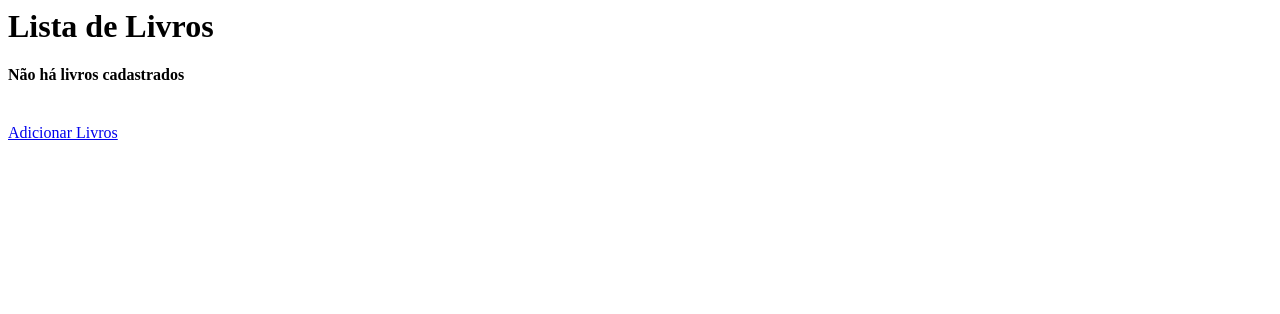
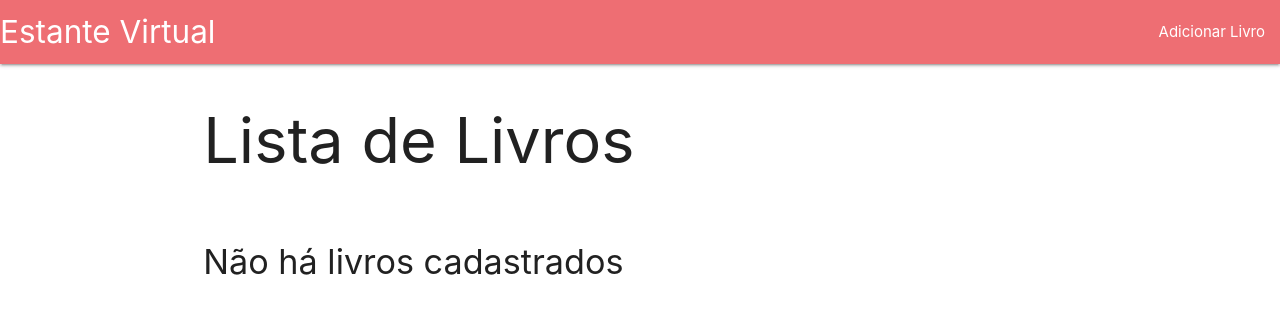
Before and after one commit to CleysonPH/flask-virtual-bookshelf, a Flask app: page / in a window 1280 px wide. Shown: the top 314 px of the page. Run offline with Flask 2, Linux system fonts and the light colour scheme; data that the repository does not hold is empty.

Commit message:
Styled the book list page

```diff
--- /dev/null
+++ b/app/templates/base.html
@@ -0,0 +1,49 @@
+<!DOCTYPE html>
+<html lang="pt-br">
+<head>
+    <meta charset="UTF-8">
+    <meta name="viewport" content="width=device-width, initial-scale=1.0">
+    <meta http-equiv="X-UA-Compatible" content="ie=edge">
+
+    <!--Import Google Icon Font-->
+    <link href="https://fonts.googleapis.com/icon?family=Material+Icons" rel="stylesheet">
+    <!--Import materialize.css-->
+    <link type="text/css" rel="stylesheet" href="{{ url_for('static', filename='css/materialize.min.css') }}"  media="screen,projection"/>
+
+    <title>Estante Virtual - {% block title %}{% endblock %}
+    </title>
+</head>
+<body>
+    <nav>
+        <div class="nav-wrapper">
+            <a href="{{ url_for('home') }}" class="brand-logo">Estante Virtual</a>
+            <a href="#" data-target="mobile-demo" class="sidenav-trigger"><i class="material-icons">menu</i></a>
+            <ul class="right hide-on-med-and-down">
+                <li><a href="{{ url_for('book_add') }}">Adicionar Livro</a></li>
+            </ul>
+        </div>
+    </nav>
+
+    <ul class="sidenav" id="mobile-demo">
+        <li><a href="{{ url_for('home') }}">Home</a></li>
+        <li><a href="{{ url_for('book_add') }}">Adicionar Livro</a></li>
+    </ul>
+
+
+    <main class="container">
+        {% block content %}{% endblock %}
+    </main>
+
+
+    <!--JavaScript at end of body for optimized loading-->
+    <script type="text/javascript" src="{{ url_for('static', filename='js/materialize.min.js') }}"></script>
+    <script>
+        document.addEventListener('DOMContentLoaded', function() {
+            var elems = document.querySelectorAll('.sidenav');
+            var instances = M.Sidenav.init(elems);
+        });
+    </script>
+    {% block script %}{% endblock %}
+
+</body>
+</html>
--- a/app/templates/home.html
+++ b/app/templates/home.html
@@ -1,7 +1,18 @@
+{% extends 'base.html' %}
+
+{% block title %}{{ title }}{% endblock %}
+
+{% block content %}
+    <div class="row">
+        <div class="col s12">
             <h1>{{ title }}</h1>
+        </div>
+    </div>
 
+    <div class="row">
+        <div class="col s12">
             {% if books %}
-    <table border="1">
+                <table class="striped responsive-table centered">
                     <thead>
                         <tr>
                             <th>#</th>
@@ -34,5 +45,6 @@
             {% else %}
                 <h4>Não há livros cadastrados</h4>
             {% endif %}
-<br>
-<a href="{{ url_for('book_add') }}">Adicionar Livros</a>
+        </div>
+    </div>
+{% endblock %}
```
Lines whose indentation alone changed are shown as unchanged.
